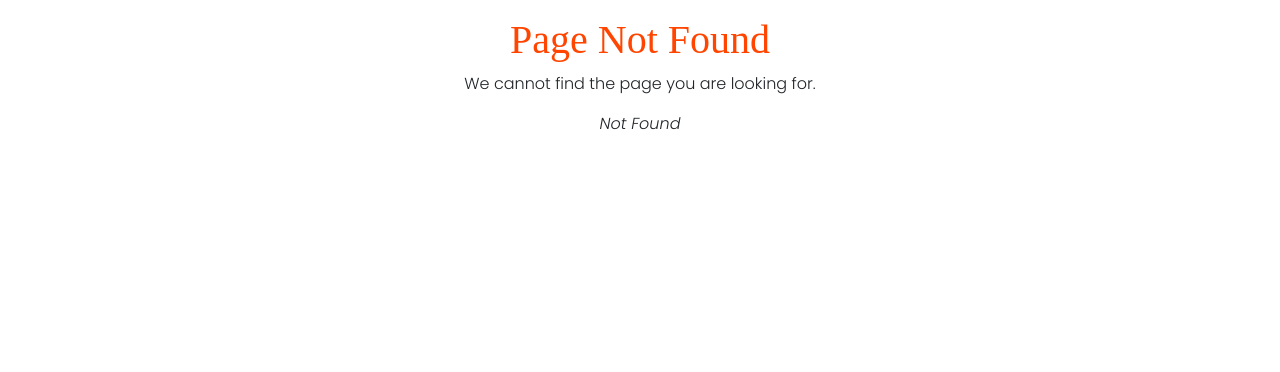
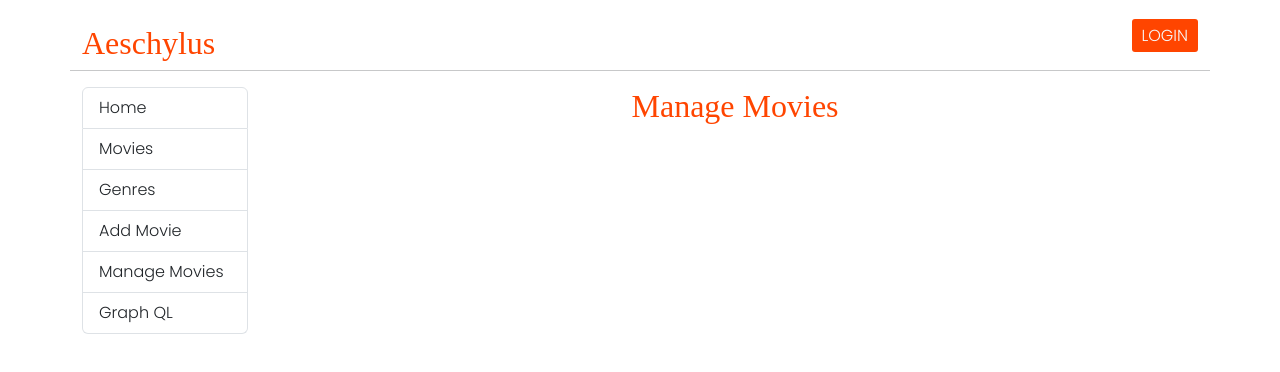
Before and after one commit to Nimira43/Aeschylus, a React (Vite) app: page /manage-movies in a window 1280 px wide. Before the commit this address had no page. Shown: the top 372 px of the page. Built offline with nearby package versions, Linux system fonts and the light colour scheme; a web font is replaced by a local one.

Commit message:
Added Login routing. Also updated rriute for ManageMovies component.

```diff
--- a/src/App.jsx
+++ b/src/App.jsx
@@ -46,7 +46,7 @@ function App() {
                 Add Movie
               </Link>
               <Link
-                to='/admin'
+                to='/manage-movies'
                 className='list-group-item list-group-item-action'
               >
                 Manage Movies
--- a/src/components/ManageMovies.jsx
+++ b/src/components/ManageMovies.jsx
@@ -1,7 +1,7 @@
 const ManageMovies = () => {
   return (
     <div className='text-center'>
-      <h2 className='text-prime logo'>ManageMovies</h2>
+      <h2 className='text-prime logo'>Manage Movies</h2>
     </div>
   )
 }
```
Also changed, not shown: src/main.jsx (+6 -1 lines).
